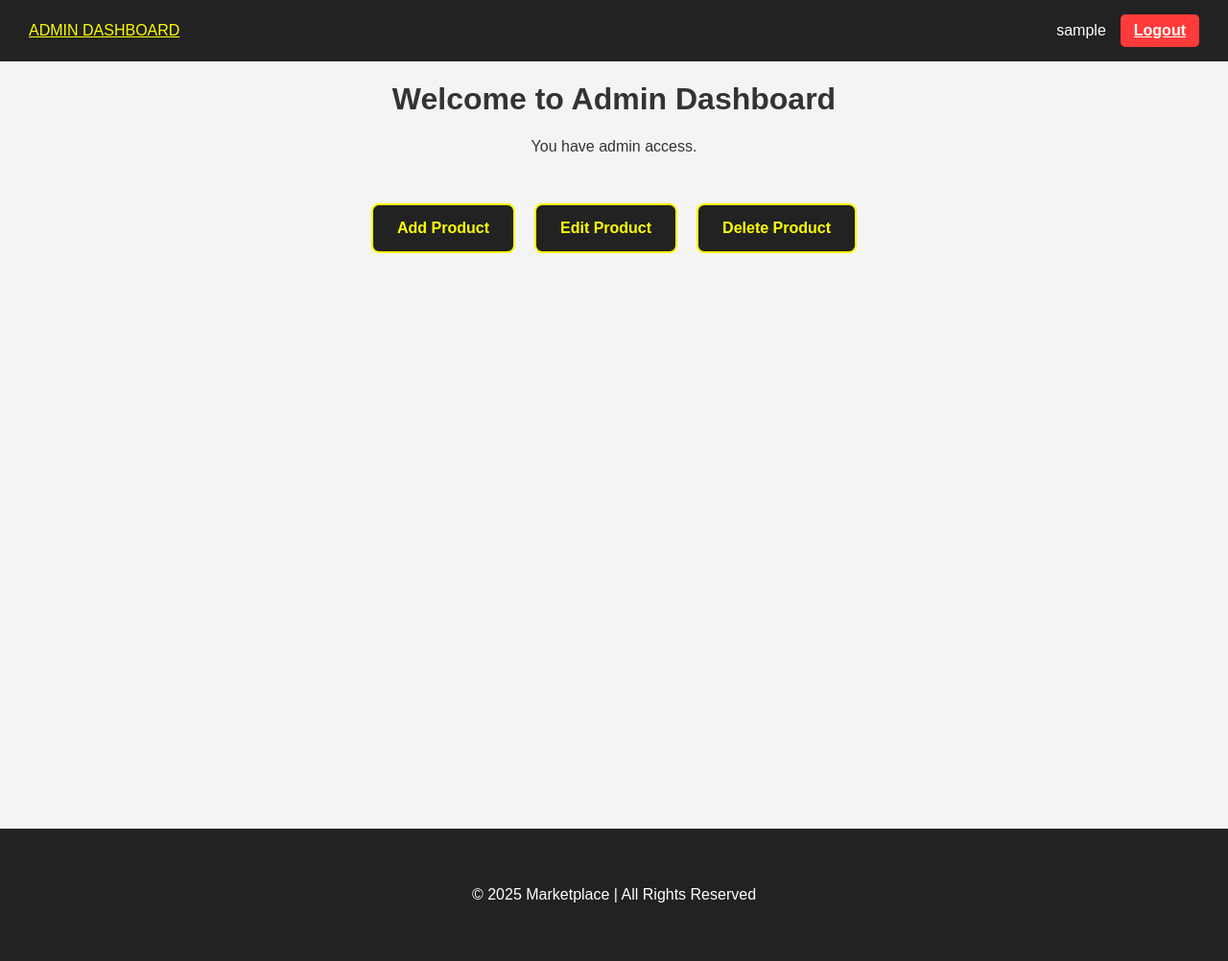
After one commit to Haris-Mughal861/Ecommerce_php, a PHP site: page /admin/admin_dashboard.php in a window 1280 px wide. The commit adds this page. Shown: the whole page at 96% size. Run offline with PHP 8.4, Linux system fonts and the light colour scheme; the visitor is signed in with stand-in values (Sample User, id 1); data that the repository does not hold is empty.

Commit message:
Admin page

```diff
--- /dev/null
+++ b/public_html/admin/admin_dashboard.php
@@ -0,0 +1,115 @@
+<?php
+require '../config.php';
+session_start();
+
+if (!isset($_SESSION['user_id']) || $_SESSION['is_admin'] != 1) {
+    header("Location: ../login.php");
+    exit;
+}
+?>
+<!DOCTYPE html>
+<html lang="en">
+<head>
+  <meta charset="UTF-8">
+  <meta name="viewport" content="width=device-width, initial-scale=1.0">
+  <title>Admin Dashboard</title>
+  <style>
+    body {
+      font-family: Arial, sans-serif;
+      background-color: #f4f4f4;
+      margin: 0;
+    }
+
+    header {
+      background-color: #222;
+      color: white;
+      padding: 15px 30px;
+      display: flex;
+      justify-content: space-between;
+      align-items: center;
+    }
+
+    .logout-btn {
+      background-color: #ff3b3b;
+      color: white;
+      border: none;
+      padding: 8px 14px;
+      border-radius: 5px;
+      cursor: pointer;
+      font-weight: bold;
+    }
+
+    .header-right {
+      display: flex;
+      align-items: center;
+      gap: 15px;
+    }
+
+    h1, p {
+      text-align: center;
+      color: #333;
+    }
+
+    .btn-container {
+      display: flex;
+      justify-content: center;
+      gap: 20px;
+      margin-top: 50px;
+    }
+
+    .admin-btn {
+      background-color: #222;
+      color: yellow;
+      padding: 15px 25px;
+      border: 2px solid yellow;
+      border-radius: 8px;
+      cursor: pointer;
+      font-weight: bold;
+      font-size: 16px;
+      transition: 0.3s;
+      text-decoration: none;
+    }
+
+    .admin-btn:hover {
+      background-color: yellow;
+      color: #222;
+    }
+
+    footer {
+      background: #222;
+      color: white;
+      text-align: center;
+      padding: 60px;
+      margin-top: 100px;
+      margin-top: 600px;
+    }
+    .logo{
+        color: yellow;
+    }
+  </style>
+</head>
+<body>
+
+<header>
+  <a href="#" class="logo">ADMIN DASHBOARD</a>
+  <div class="header-right">
+    <span><?= htmlspecialchars($_SESSION['username']); ?></span>
+    <a class="logout-btn" href="../login.php">Logout</a>
+  </div>
+</header>
+
+<h1>Welcome to Admin Dashboard</h1>
+<p>You have admin access.</p>
+
+<div class="btn-container">
+  <a href="../admin/product_add.php" class="admin-btn">Add Product</a>
+  <a href="../admin/product-edit.php" class="admin-btn">Edit Product</a>
+  <a href="../admin/product_delete.php" class="admin-btn">Delete Product</a>
+</div>
+
+<footer>
+  © <?= date("Y"); ?> Marketplace | All Rights Reserved
+</footer>
+
+</body>
+</html>
--- a/public_html/admin/product-edit.php
+++ b/public_html/admin/product-edit.php
@@ -0,0 +1,4 @@
+<?php
+session_start();
+echo "<h2>Edit Product Page</h2>";
+?>
--- a/public_html/admin/product_delete.php
+++ b/public_html/admin/product_delete.php
@@ -0,0 +1,4 @@
+<?php
+session_start();
+echo "<h2>Delete Product Page</h2>";
+?>
--- a/public_html/index.php
+++ b/public_html/index.php
@@ -17,7 +17,7 @@ $result = $mysqli->query($query);
 <head>
 <meta charset="UTF-8">
 <meta name="viewport" content="width=device-width, initial-scale=1.0">
-<title>Dastkaran Store</title>
+<title>Store</title>
 <link rel="icon" type="image/png" href="shop.png">
 <style>
   body {
@@ -154,7 +154,7 @@ $result = $mysqli->query($query);
     <input type="text" placeholder="Search products...">
   </div>
   <div class="header-right">
-    <span>👋 <?= htmlspecialchars($_SESSION['username']); ?></span>
+    <span><?= htmlspecialchars($_SESSION['username']); ?></span>
     <button class="logout-btn" id="logoutBtn">Logout</button>
   </div>
 </header>
```
Also changed, not shown: public_html/admin/product_add.php (+145 -0 lines), public_html/ajax/ajax_login.php (+10 -4 lines), public_html/login.php (+9 -3 lines), public_html/lock.png (added), public_html/login.png (added), public_html/reg.png (added).
